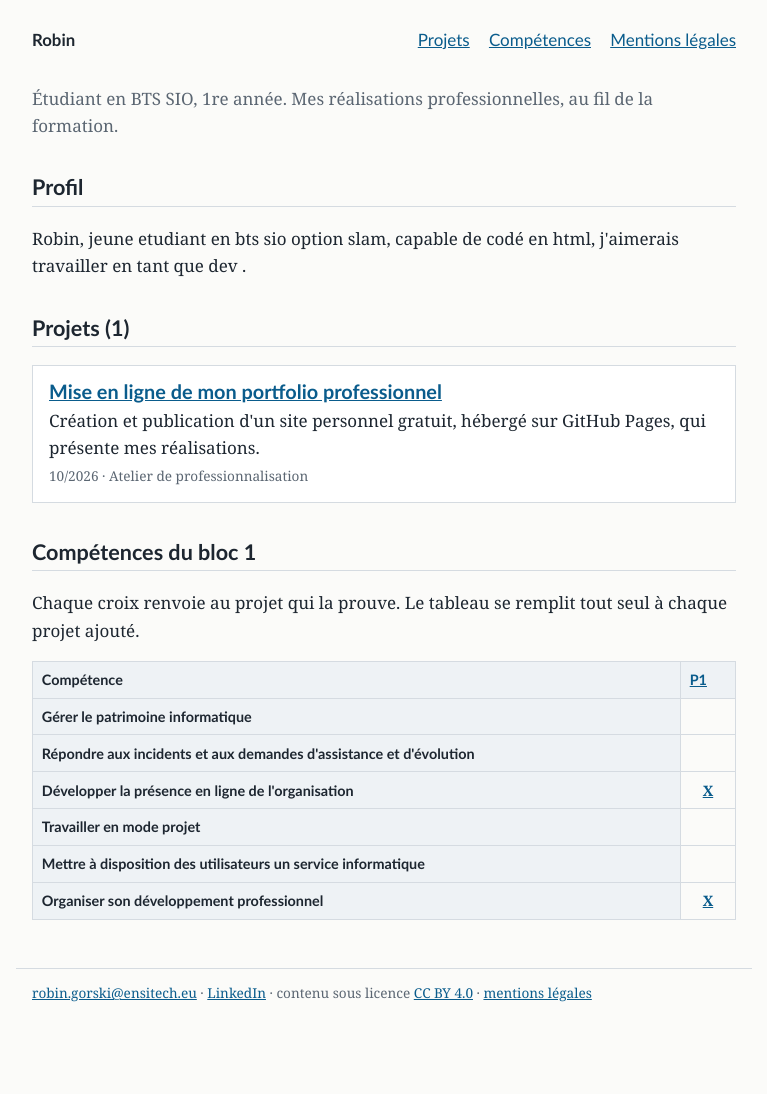
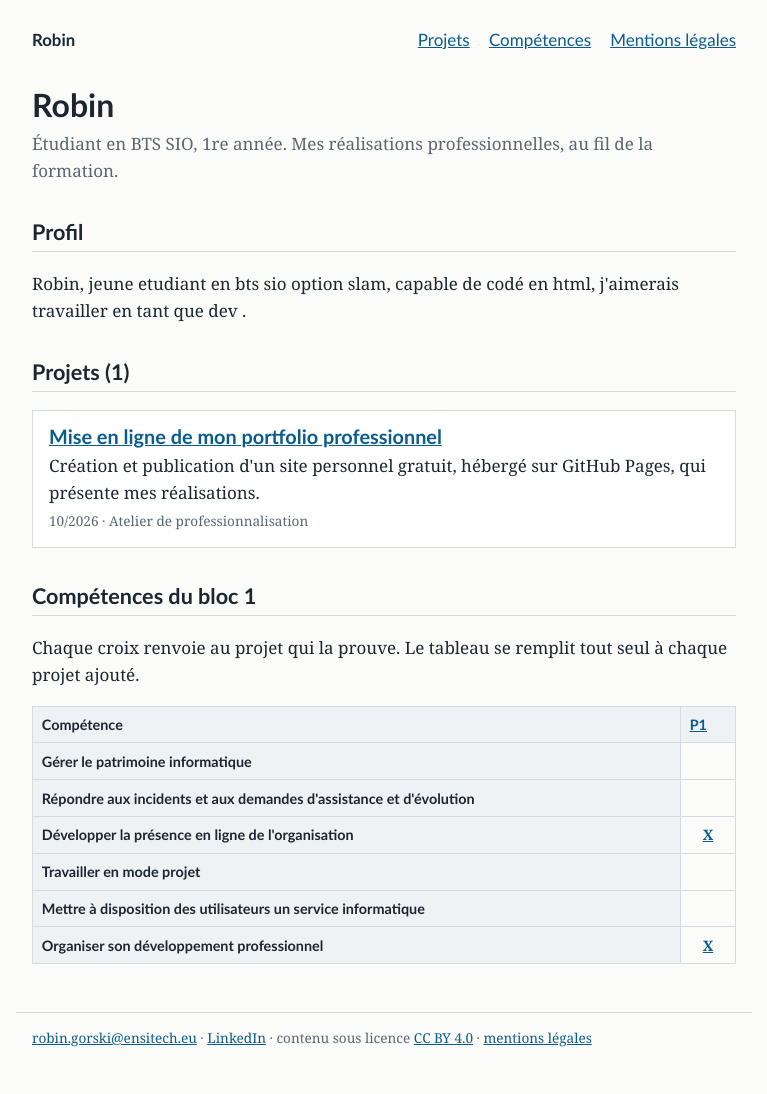
Before and after one commit to Telfand/portfolio, a Jekyll site: the page built from index.html, in a window 1280 px wide. Shown: the whole page, without its empty margins (256-1023 px from the left). Built offline with Jekyll 4.4.1, drawn with Linux system fonts in a browser that asks for light colours; before the commit the page ends 1049 px from its top, so only the background shows below that.

Commit message:
Update index.html

```diff
--- a/index.html
+++ b/index.html
@@ -1,7 +1,7 @@
 ---
 layout: default
 ---
-<h1>{{ Portfolio.title }}</h1>
+<h1>{{ site.title }}</h1>
 <p class="sous-titre">{{ site.description }}</p>
 
 <h2>Profil</h2>
```
